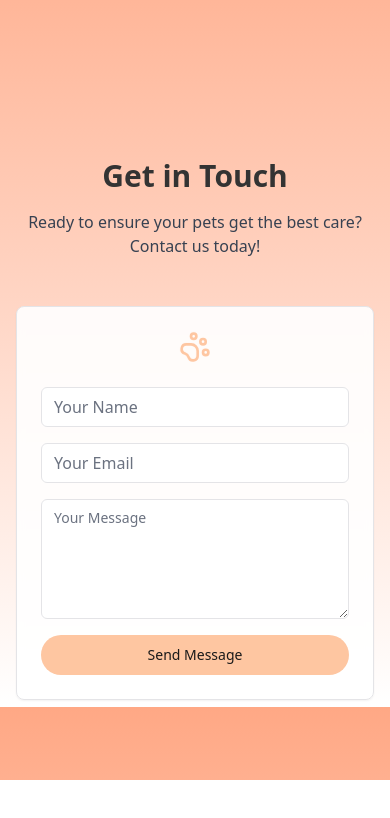
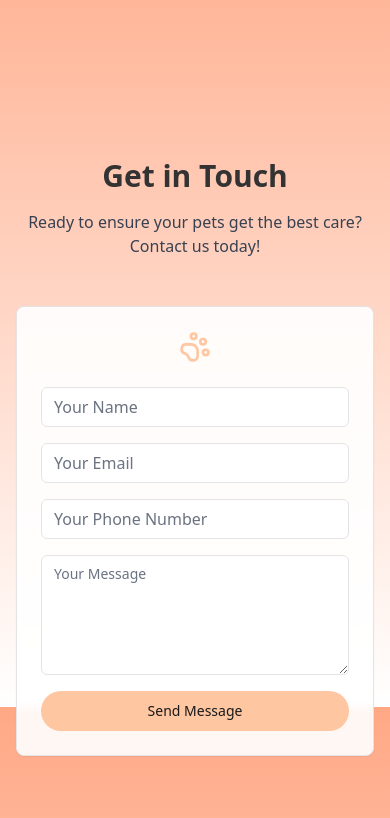
Before and after one commit to lg00d/thegoodsitter, a React (Vite) app: page / in a window 390 px wide. Shown: the part 2669-3487 px from the top of the page. Before the commit the page ends 3449 px from the top, so only its background shows below. Built offline with nearby package versions, Linux system fonts and the light colour scheme.

Commit message:
Add phone number input
Adds a phone number input field to the contact form.

```diff
--- a/src/components/ContactSection.tsx
+++ b/src/components/ContactSection.tsx
@@ -29,6 +29,9 @@ const ContactSection = () => {
               <Input type="email" placeholder="Your Email" className="w-full transition-all duration-300 hover:shadow-md" />
             </div>
             <div>
+              <Input type="tel" placeholder="Your Phone Number" className="w-full transition-all duration-300 hover:shadow-md" />
+            </div>
+            <div>
               <Textarea placeholder="Your Message" className="w-full min-h-[120px] transition-all duration-300 hover:shadow-md" />
             </div>
             <Button className="w-full rounded-full hover:scale-105 transition-transform duration-300">
```
